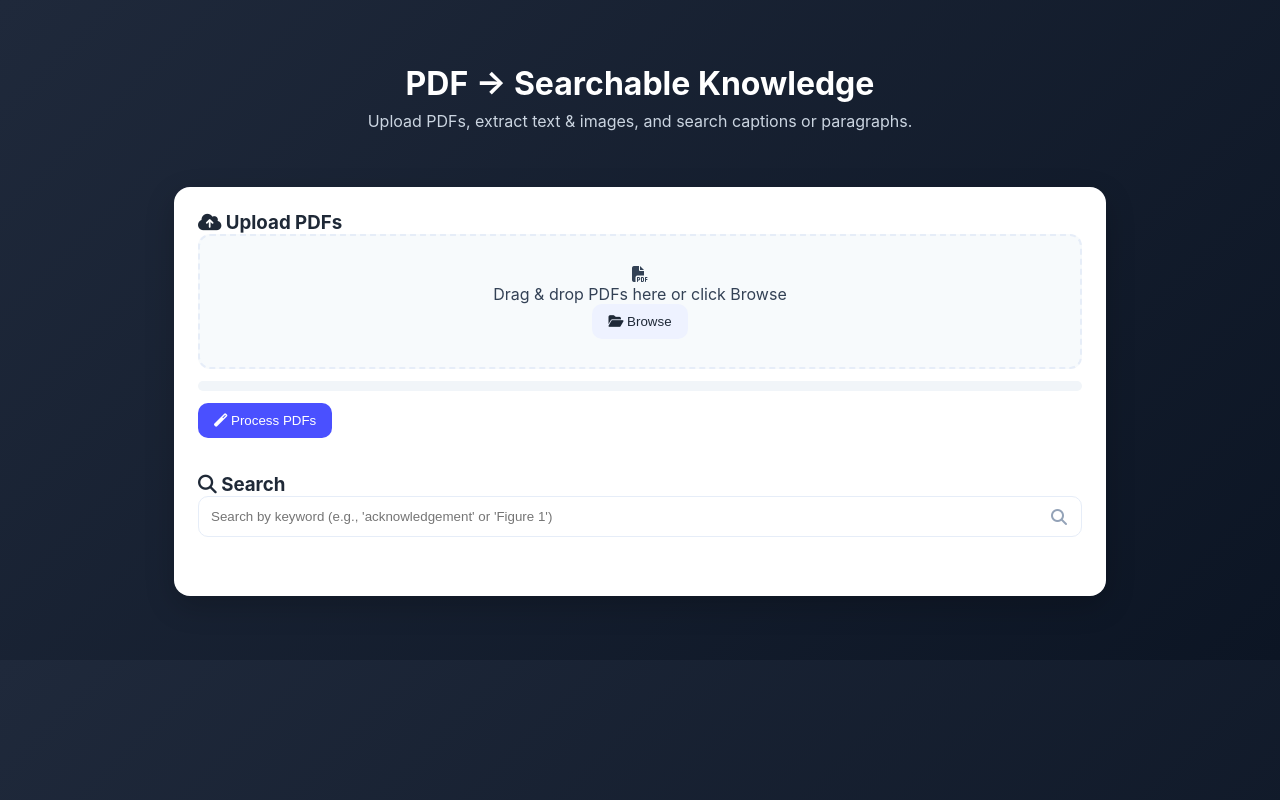
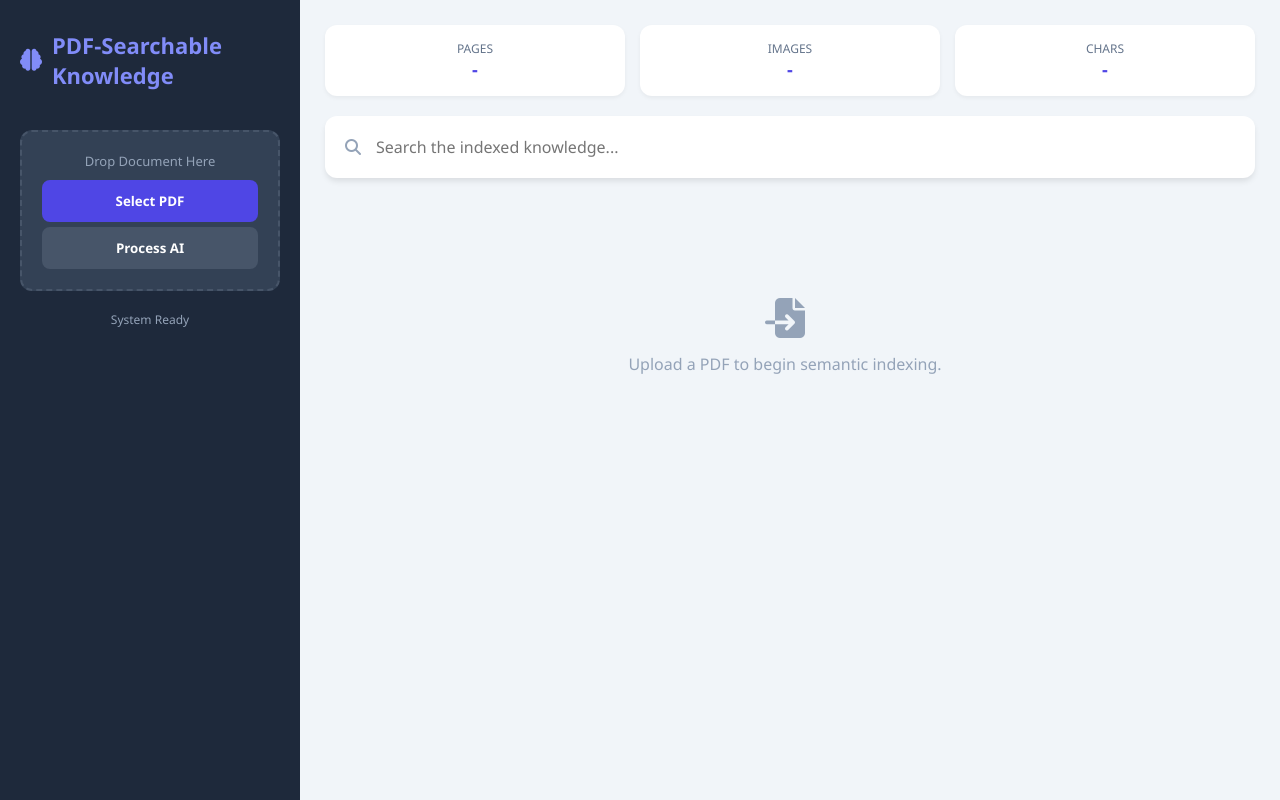
Before and after one commit to Kalpana-sri-k/pdf-to-searchable-text, a plain HTML site: page index.html in a window 1280 px wide. Drawn offline with Linux system fonts and the light colour scheme; files that its build step writes are made by us from their sources; files whose address does not match are found by name.

Commit message:
Update index.html

```diff
--- a/index.html
+++ b/index.html
@@ -1,90 +1,87 @@
 <!DOCTYPE html>
 <html lang="en">
 <head>
-    <meta charset="utf-8" />
-    <meta name="viewport" content="width=device-width,initial-scale=1" />
-    <title>PDF → Searchable Knowledge</title>
+    <meta charset="UTF-8">
+    <meta name="viewport" content="width=device-width, initial-scale=1.0">
+    <title>PDF-Searchable Knowledge</title>
     <link rel="stylesheet" href="https://cdnjs.cloudflare.com/ajax/libs/font-awesome/6.4.0/css/all.min.css"/>
-    <link rel="stylesheet" href="/static/css/style.css" />
+    <style>
+        :root {
+            --primary: #4f46e5;
+            --sidebar-bg: #1e293b;
+            --main-bg: #f1f5f9;
+            --card: #ffffff;
+            --text-main: #0f172a;
+        }
+
+        * { margin: 0; padding: 0; box-sizing: border-box; font-family: 'Segoe UI', Roboto, sans-serif; }
+        body { background: var(--main-bg); height: 100vh; display: flex; overflow: hidden; }
+
+        /* Sidebar */
+        .sidebar { width: 300px; background: var(--sidebar-bg); color: white; padding: 30px 20px; display: flex; flex-direction: column; gap: 20px; }
+        .logo { font-size: 22px; font-weight: 800; color: #818cf8; margin-bottom: 20px; display: flex; align-items: center; gap: 10px; }
+
+        .upload-section { background: #334155; padding: 20px; border-radius: 12px; border: 2px dashed #475569; text-align: center; }
+        .btn-upload { background: var(--primary); color: white; border: none; padding: 12px; width: 100%; border-radius: 8px; cursor: pointer; font-weight: 600; margin-top: 10px; }
+
+        /* Stats Dashboard */
+        .stats-container { display: grid; grid-template-columns: repeat(3, 1fr); gap: 15px; margin-bottom: 20px; }
+        .stat-card { background: white; padding: 15px; border-radius: 12px; box-shadow: 0 2px 4px rgba(0,0,0,0.05); text-align: center; }
+        .stat-card span { display: block; font-size: 12px; color: #64748b; text-transform: uppercase; }
+        .stat-card b { font-size: 18px; color: var(--primary); }
+
+        /* Workspace */
+        .workspace { flex: 1; display: flex; flex-direction: column; padding: 25px; overflow: hidden; }
+        .search-bar { width: 100%; background: white; border-radius: 12px; padding: 5px 20px; display: flex; align-items: center; box-shadow: 0 4px 6px -1px rgba(0,0,0,0.1); margin-bottom: 20px; }
+        .search-bar input { flex: 1; border: none; padding: 15px; outline: none; font-size: 16px; }
+
+        .main-content { display: flex; gap: 20px; flex: 1; overflow: hidden; }
+        .results-area { flex: 1; overflow-y: auto; padding-right: 10px; }
+        .preview-area { flex: 1; background: #cbd5e1; border-radius: 12px; overflow: hidden; display: none; }
+
+        /* Cards */
+        .result-card { background: white; padding: 20px; border-radius: 12px; margin-bottom: 15px; border-left: 5px solid transparent; cursor: pointer; transition: 0.2s; }
+        .result-card:hover { border-left-color: var(--primary); transform: translateX(5px); }
+        .meta { font-size: 11px; font-weight: bold; color: var(--primary); margin-bottom: 8px; }
+        .snippet { font-size: 14px; line-height: 1.6; color: #334155; }
+    </style>
 </head>
 <body>
-    <div class="container">
-        <header class="hero-header">
-            <div class="hero-content">
-                <h1 class="hero-title">
-                    <center>PDF → Searchable Knowledge</center>
-                </h1>
-                <p class="hero-subtitle">
-                    <center>Upload PDFs, extract text & images, and search captions or paragraphs.</center>
-                </p>
+    <aside class="sidebar">
+        <div class="logo"><i class="fas fa-brain"></i>PDF-Searchable Knowledge</div>
+        <div class="upload-section">
+            <p style="font-size: 13px; color: #94a3b8;">Drop Document Here</p>
+            <input type="file" id="fileInput" hidden>
+            <button class="btn-upload" onclick="document.getElementById('fileInput').click()">Select PDF</button>
+            <button id="processBtn" class="btn-upload" style="background:#475569; margin-top:5px;" disabled>Process AI</button>
         </div>
-        </header>
+        <div id="statusIndicator" style="font-size: 12px; text-align: center; color: #94a3b8;">System Ready</div>
+    </aside>
 
-        <main class="main-card">
-            <section class="section upload-section">
-                <h3><i class="fas fa-cloud-upload-alt"></i> Upload PDFs</h3>
-                <div id="dropArea" class="drop-area">
-                    <div class="upload-icon-wrapper">
-                        <i class="fas fa-file-pdf upload-icon"></i>
+    <main class="workspace">
+        <div class="stats-container" id="statsRow">
+            <div class="stat-card"><span>Pages</span><b id="stat-pages">-</b></div>
+            <div class="stat-card"><span>Images</span><b id="stat-images">-</b></div>
+            <div class="stat-card"><span>Chars</span><b id="stat-chars">-</b></div>
         </div>
-                    <p>Drag & drop PDFs here or click Browse</p>
-                    <button id="browseBtn" class="btn secondary-btn">
-                        <i class="fas fa-folder-open"></i> Browse
-                    </button>
-                    <input id="fileInput" type="file" accept="application/pdf" multiple hidden />
+
+        <div class="search-bar">
+            <i class="fas fa-search" style="color:#94a3b8"></i>
+            <input type="text" id="searchInput" placeholder="Search the indexed knowledge...">
         </div>
-                <div id="fileList" class="file-list"></div>
-                <div class="progress-container">
-                    <div class="progress-bar">
-                        <div id="progressBar" class="progress"></div>
-                    </div>
-                    <div id="statusIndicator" class="status-indicator"></div>
-                </div>
-                <div style="margin-top:12px;">
-                    <button id="processBtn" class="btn primary-btn" disabled>
-                        <i class="fas fa-magic"></i> Process PDFs
-                    </button>
-                </div>
-            </section>
 
-            <section id="processedStats" class="section stats-section" style="display:none;">
-                <h3><i class="fas fa-chart-line"></i> Extraction Stats</h3>
-                <div class="stats-grid">
-                    <div class="stat-item">
-                        <div class="stat-circle pages-circle">
-                            <span id="totalPages">0</span>
-                        </div>
-                        <p>Pages</p>
-                    </div>
-                    <div class="stat-item">
-                        <div class="stat-circle chars-circle">
-                            <span id="totalChars">0</span>
-                        </div>
-                        <p>Characters</p>
-                    </div>
-                    <div class="stat-item">
-                        <div class="stat-circle images-circle">
-                            <span id="totalImages">0</span>
-                        </div>
-                        <p>Images</p>
+        <div class="main-content">
+            <div id="searchResults" class="results-area">
+                <div style="text-align:center; padding-top:100px; color:#94a3b8;">
+                    <i class="fas fa-file-import" style="font-size:40px; margin-bottom:15px;"></i>
+                    <p>Upload a PDF to begin semantic indexing.</p>
                 </div>
             </div>
-                <div class="full-width toc-item">
-                    <h4>Table of Contents</h4>
-                    <div id="toc" class="toc-content"></div>
+            <div id="previewArea" class="preview-area">
+                <iframe id="pdfViewer" style="width:100%; height:100%; border:none;"></iframe>
             </div>
-            </section>
-
-            <section class="section search-section">
-                <h3><i class="fas fa-search"></i> Search</h3>
-                <div class="search-input-wrapper">
-                    <input id="searchInput" placeholder="Search by keyword (e.g., 'acknowledgement' or 'Figure 1')" />
-                    <i class="fas fa-search search-icon"></i>
         </div>
-                <div id="searchResults" class="search-results"></div>
-            </section>
     </main>
-    </div>
 
     <script src="/static/js/main.js"></script>
 </body>
```
Lines whose indentation alone changed are shown as unchanged.
